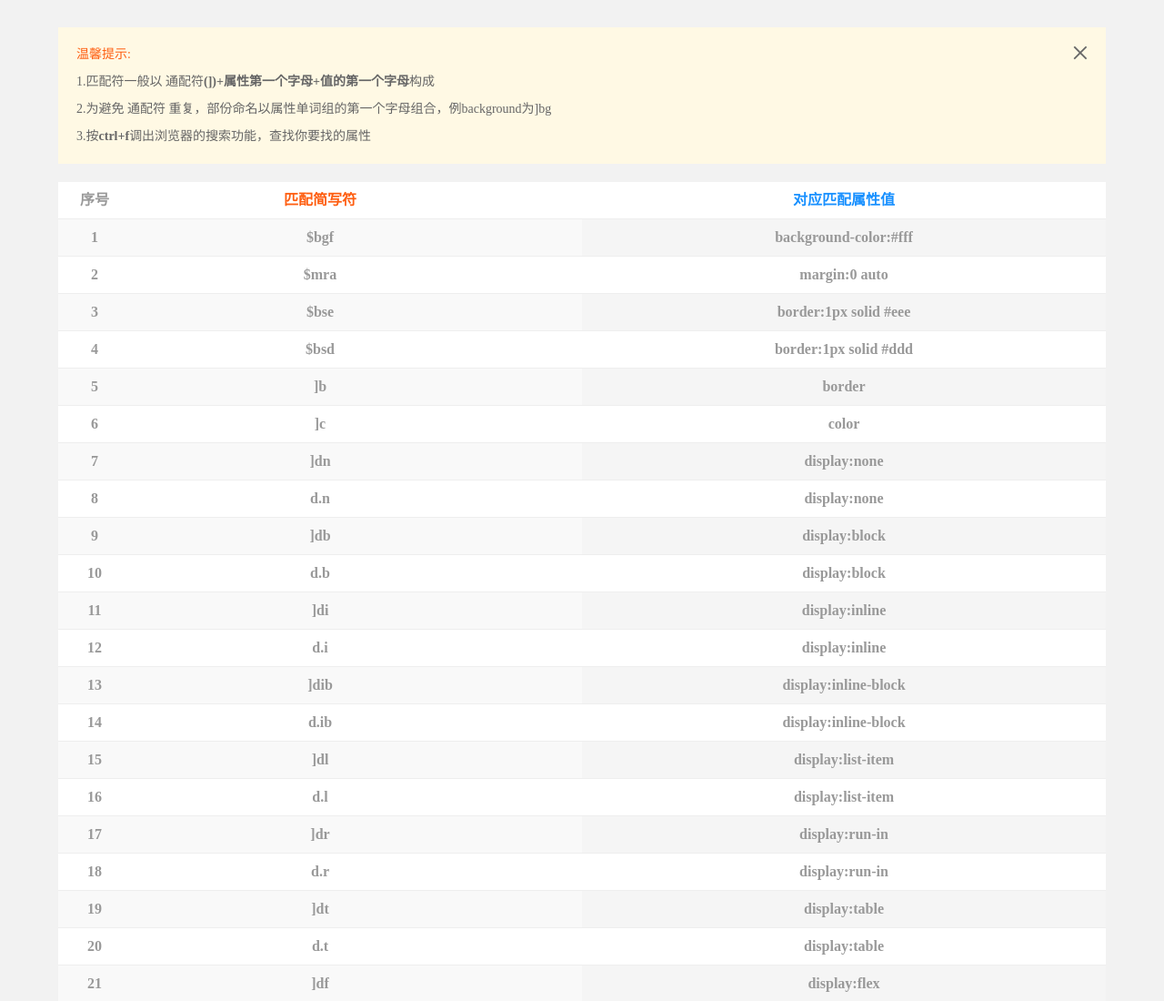
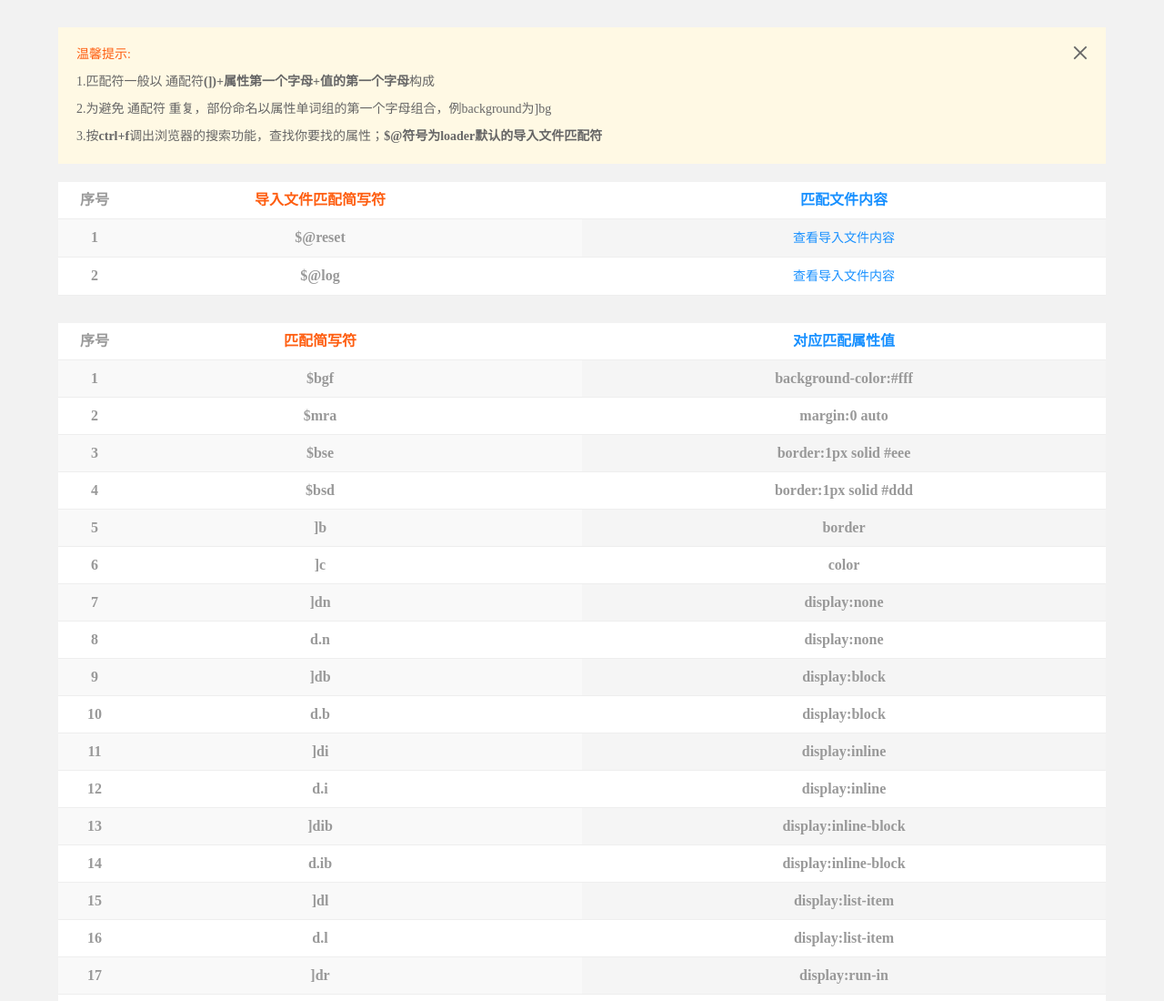
Before and after one commit to bolepp/easy-code-loader, a website: page tool/rules.html in a window 1280 px wide. Shown: the top 1100 px of the page at 91% size. Drawn offline with Linux system fonts and the light colour scheme.

Commit message:
增加导入文件匹配规则说明

```diff
--- /dev/null
+++ b/tool/js/importSet.js
@@ -0,0 +1,12 @@
+/**
+ * 导入文件配置
+ * @pattern 占位字符
+ * @path 导入文件路径
+ */
+var importSet = {
+	url:"https://bolepp.github.io/easy-code-loader",
+    config:[
+        {pattern:"$@reset",path:"/css/reset.css"},
+        {pattern:"$@log",path: "/js/utils/log.js"}
+    ]
+  }
--- a/tool/js/tool.js
+++ b/tool/js/tool.js
@@ -44,7 +44,7 @@ for (var i = 0; i < mixins.length; i++) {
     temp.replace = mixins[i][temp.pattern];
     configArray.push(temp);
 }
-// 渲染页面
+// 渲染匹配规则
 function renderList(data){
   var dom=document.getElementById("list");
   var html="<li class='title'><i>序号</i><span class='pattern-title'>匹配简写符</span><span class='replace-title'>对应匹配属性值</span></li>";
@@ -56,5 +56,17 @@ function renderList(data){
   });
   dom.innerHTML=html;
 }
-console.log('configArray', configArray);
-renderList(configArray);
+
+// 渲染导入文件
+function renderImport(data,url){
+  var importBox=document.getElementById("importBox");
+  var html="<li class='title'><i>序号</i><span class='pattern-title'>导入文件匹配简写符</span><span class='replace-title'>匹配文件内容</span></li>";
+
+  data.forEach(function(item,index){
+    var myurl=url+item.path;
+    html+="<li><i class='num'>"+(index+1)+"</i><span class='pattern'>"+item.pattern+"</span>"
+    html+="<span class='replace'><a href="+myurl+" target='_blank'>查看导入文件内容</a></span></li>";
+
+  });
+  importBox.innerHTML=html;
+}
--- a/tool/rules.html
+++ b/tool/rules.html
@@ -3,7 +3,7 @@
 <head>
 	<meta charset="UTF-8">
 	<title>详细匹配规则列表</title>
-	<link rel="fluid-icon" href="https://github.com/fluidicon.png" title="GitHub">
+	<link rel="icon" type="image/x-icon" class="js-site-favicon" href="https://github.githubassets.com/favicon.ico">
 	<link rel="stylesheet" type="text/css" href="../css/reset.css">
 	<style type="text/css">
 		html,body{background-color: #f2f2f2;}
@@ -15,6 +15,7 @@
 		    visibility: hidden;
 		}
 		.rules-box{ width: 90%; margin:30px auto; font-size: 16px;}
+		.rules-box ul{margin-bottom: 30px;}
 		.rules-box ul li{border-bottom: 1px solid #eee; transition: 0.3 all; position: relative; background-color: #fff;}
 		.rules-box ul li span{ width: 50%; display: inline-block; text-align: center; line-height: 40px; font-weight: bold;color: #999; }
 		.rules-box ul li:hover span{ color: #fe5e11; }
@@ -30,6 +31,7 @@
 		.tip b{ font-weight: bold;  }
 		.tip h4{ color: #fe5e11; }
 		.tip .close{ position: absolute; font-size:36px; width: 36px; height: 36px;line-height: 36px;text-align: center;right: 10px; top: 10px;cursor: pointer; }
+		.rules-box ul li span a{ font-size: 14px;font-weight: normal;color: #1890ff;text-decoration: none; }
 	</style>
 </head>
 <body>
@@ -40,20 +42,28 @@
 			<p>
 				<span>1.匹配符一般以 通配符<b>(])+属性第一个字母+值的第一个字母</b>构成</span><br/>
 				<span>2.为避免 通配符 重复，部份命名以属性单词组的第一个字母组合，例background为]bg<br/>
-					<span>3.按<b>ctrl+f</b>调出浏览器的搜索功能，查找你要找的属性</span>
+					<span>3.按<b>ctrl+f</b>调出浏览器的搜索功能，查找你要找的属性；<b>$@符号为loader默认的导入文件匹配符</b></span>
 			</p>
 		</div>
+		<ul class="clearfix" id="importBox">
+
+		</ul>
 		<ul class="clearfix" id="list">
 
 		</ul>
+
+
 	</div>
 	<script type="text/javascript" src="./js/options.js"></script>
+	<script type="text/javascript" src="./js/importSet.js"></script>
 	<script type="text/javascript" src="./js/tool.js"></script>
 	<script type="text/javascript">
 		function closeTip() {
 			var tipDom=document.getElementById("tipBox");
 			tipDom.remove();
 		}
+		renderList(configArray);
+		renderImport(importSet.config,importSet.url);
 	</script>
 </body>
 </html>
```
Also changed, not shown: README.md.
